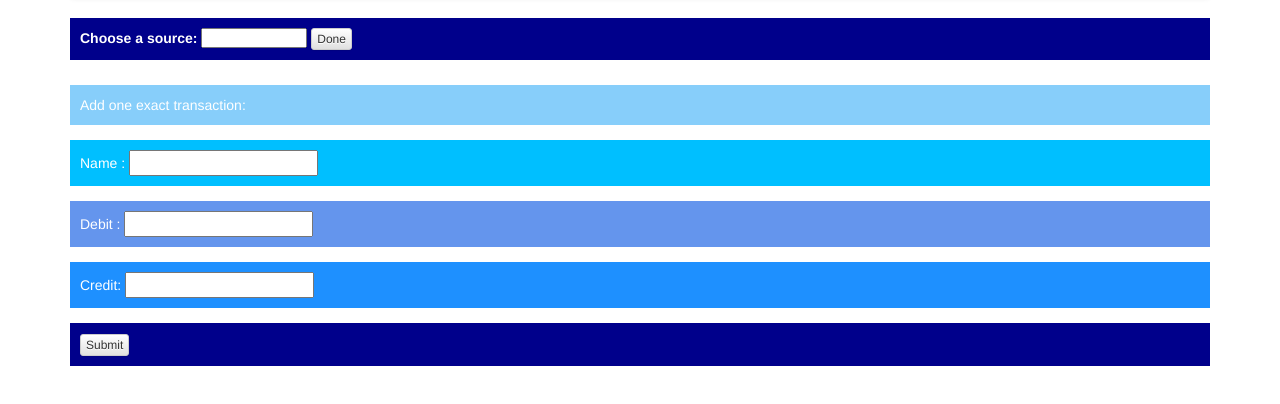
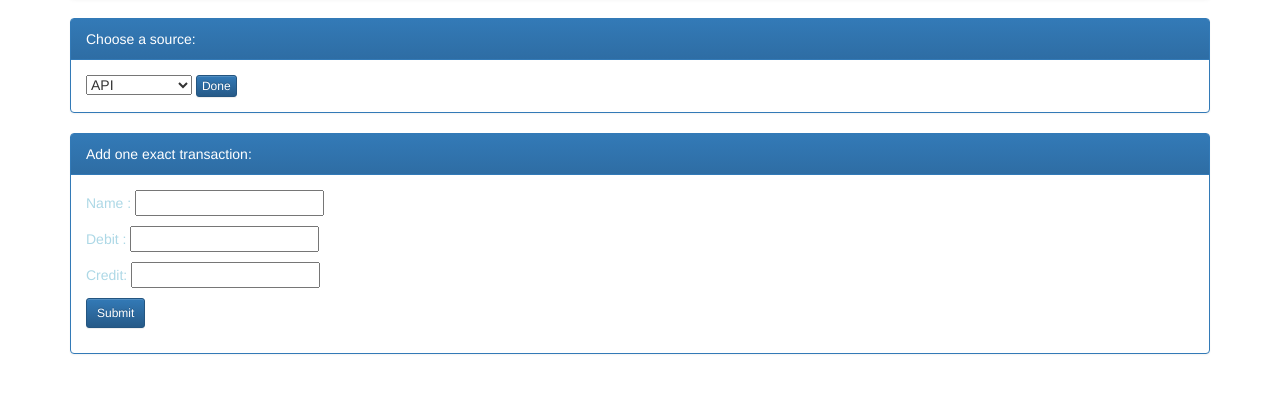
Before and after one commit to wzn997859196/CS490demo, a plain HTML site: page input.html in a window 1280 px wide. Shown: the part 54-458 px from the top of the page. Drawn offline with nearby package versions, Linux system fonts and the light colour scheme.

Commit message:
optimized UI

```diff
--- a/input.html
+++ b/input.html
@@ -59,22 +59,32 @@
 		</header>
 
 		<div class="container">
-			<p class="choosesource"><b>Choose a source: </b>
-			<select name="text"> <!--Supplement an id here instead of using 'text'-->
-		  		<option value="first">Local file</option>
-		  		<option value="second" selected>API</option>
-		  		<option value="third">Other Source</option>
-			</select>
-			<button type="button" class="btn btn-default btn-xs">Done</button></p>
-
-			<div class="row">
-				<div class="col1">Add one exact transaction:</div>
-				<div class="col2">Name : <input type="text" name="fname"><br></div>
-				<div class="col3">Debit :  <input type="text" name="fname"><br></div>
-				<div class="col4">Credit: <input type="text" name="lname"><br></div>
-				<div class="col5"><button type="button" class="btn btn-default btn-xs">Submit</button></div>
+			<div class="panel panel-primary">
+				<div class="panel-heading">Choose a source:</div>
+				<div class="panel-body">
+					<select name="text"> <!--Supplement an id here instead of using 'text'-->
+		  				<option value="first">Local file</option>
+		  				<option value="second" selected>API</option>
+		  				<option value="third">Other Source</option>
+					</select>
+					<button type="button" class="btn btn-primary btn-xs">Done</button>
+				</div>
 			</div>
 		</div>
+
+		<div class="container">
+			<div class="panel panel-primary">
+				<div class="panel-heading">Add one exact transaction:</div>
+				<div class="panel-body">
+					<p class="name">Name : <input class="typename" type="text" name="fname"><br></p>
+					<p class="debit">Debit :  <input class="typedebit" type="text" name="fname"><br></p>
+					<p class="credit">Credit: <input class="typecredit" type="text" name="lname"><br></p>
+					<p class="typesubmit"><button type="button" class="btn btn-primary btn-sm">Submit</button></p>
+
+				</div>
+			</div>
+		</div>
+
 
 		<!-- Latest compiled and minified JavaScript -->
 		<script src="https://maxcdn.bootstrapcdn.com/bootstrap/3.3.7/js/bootstrap.min.js" integrity="sha384-Tc5IQib027qvyjSMfHjOMaLkfuWVxZxUPnCJA7l2mCWNIpG9mGCD8wGNIcPD7Txa" crossorigin="anonymous"></script>
--- a/main.css
+++ b/main.css
@@ -3,43 +3,30 @@ body {
 	font-family: arial;
 }
 
-.row {
-	margin: 5px;
+.name {
+	color: lightblue;
+}
+.debit {
+	color: lightblue;
 }
 
-.col1 {
-	margin:15px;
-	background: #87CEFA;
-	color: white;
-	padding: 10px;
-
+.credit {
+	color: lightblue;
 }
-.col2 {
-	margin:15px;
-	background: #00BFFF;
-	color: white;
-	padding: 10px;
+.typename {
+	color: black;
 }
 
-.col3 {
-	margin:15px;
-	background: #6495ED;
-	color: white;
-	padding: 10px;
+.typedebit {
+	color: black;
 }
 
-.col4 {
-	margin:15px;
-	background: #1E90FF;
-	color: white;
-	padding: 10px;
+.typecredit {
+	color: black;
 }
 
-.col5 {
-	margin:15px;
-	background: darkblue;
-	color: white;
-	padding: 10px;
+form {
+	padding: 15px;
 }
 
 .choosesource {
```
Also changed, not shown: balancesheet.html (+2 -4 lines), cashflow.html (+2 -4 lines), incomestatement.html (+2 -4 lines), index.html (+11 -5 lines), nonprofessional.html (+8 -5 lines), output.html (+8 -2 lines), professional.html (+10 -7 lines), professionalanalysis.html (+8 -5 lines).
